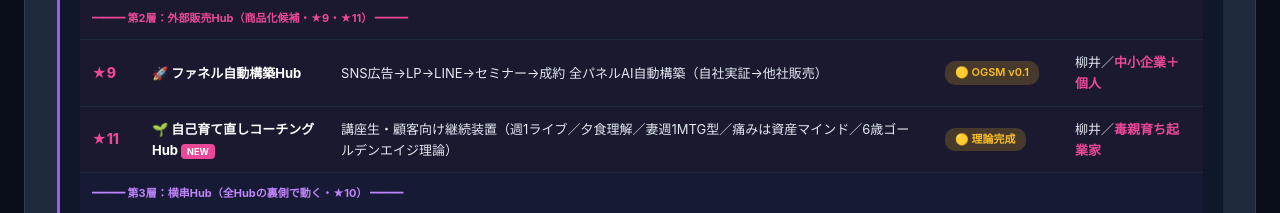
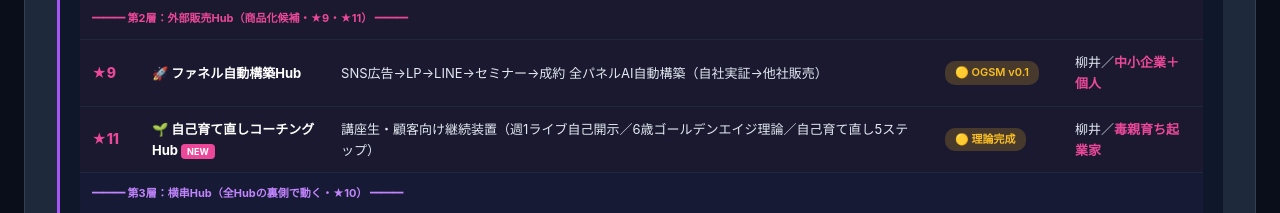
Before and after one commit to hibikimikotoisagi-debug/yanai-juku-ui-dev, a plain HTML site: page ui_dev_ogsm.html in a window 1280 px wide. Shown: the part 2237-2450 px from the top of the page. Drawn offline with Linux system fonts and the light colour scheme.

Commit message:
🔒 機密削除: 妻週1MTGの個人情報を削除

```diff
--- a/ui_dev_ogsm.html
+++ b/ui_dev_ogsm.html
@@ -252,7 +252,7 @@ body { font-family:-apple-system,"Hiragino Kaku Gothic ProN","Yu Gothic",sans-se
 <tr style="background:rgba(236,72,153,0.05);">
 <td><span class="priority priority-1" style="color:#ec4899;">★11</span></td>
 <td><b style="color:white;">🌱 自己育て直しコーチングHub <span style="font-size:9px; background:#ec4899; padding:2px 6px; border-radius:4px; color:white;">NEW</span></b></td>
-<td>講座生・顧客向け継続装置（週1ライブ／夕食理解／妻週1MTG型／痛みは資産マインド／6歳ゴールデンエイジ理論）</td>
+<td>講座生・顧客向け継続装置（週1ライブ自己開示／6歳ゴールデンエイジ理論／自己育て直し5ステップ）</td>
 <td><span class="status-badge s-defined">🟡 理論完成</span></td>
 <td>柳井／<b style="color:#ec4899;">毒親育ち起業家</b></td>
 </tr>
```
